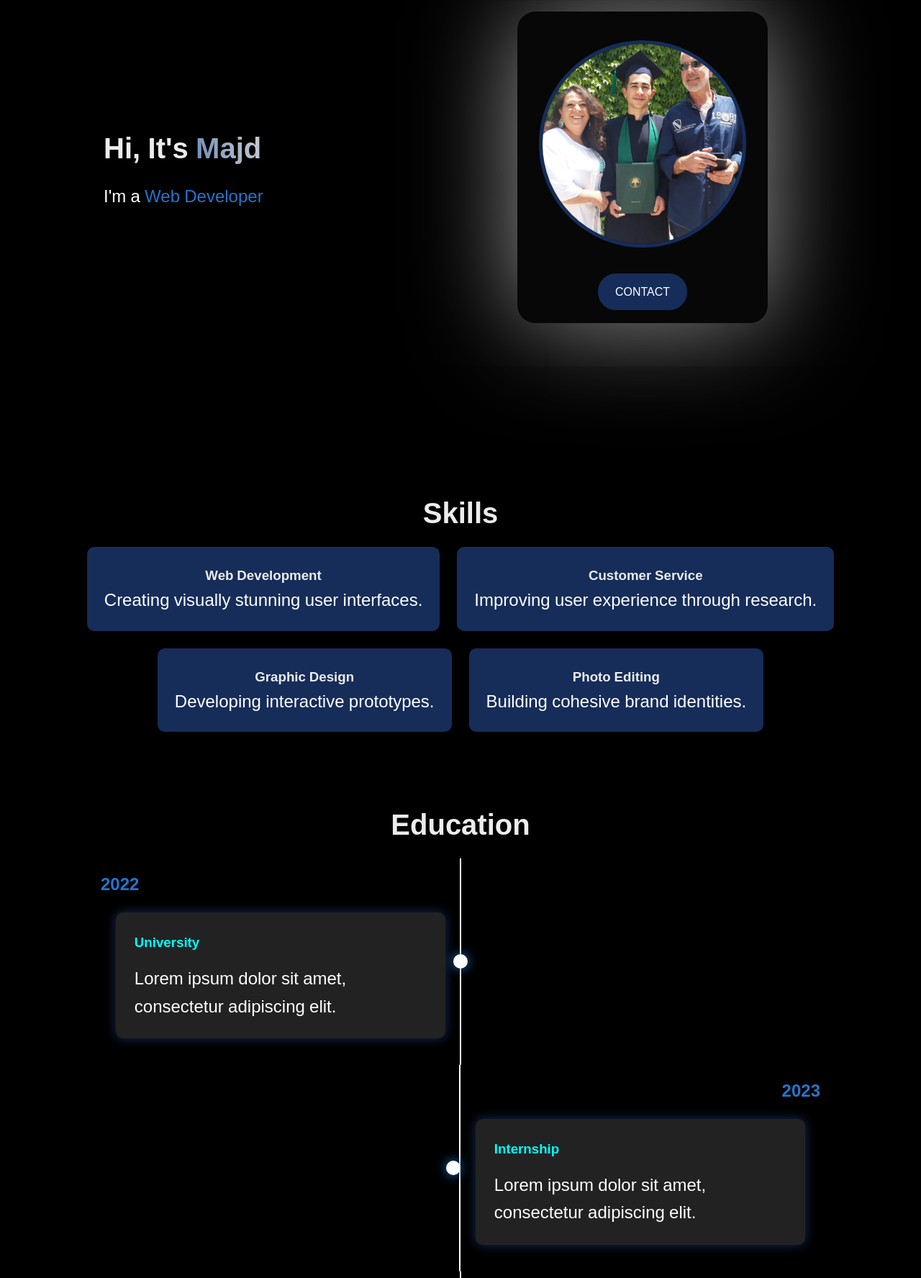
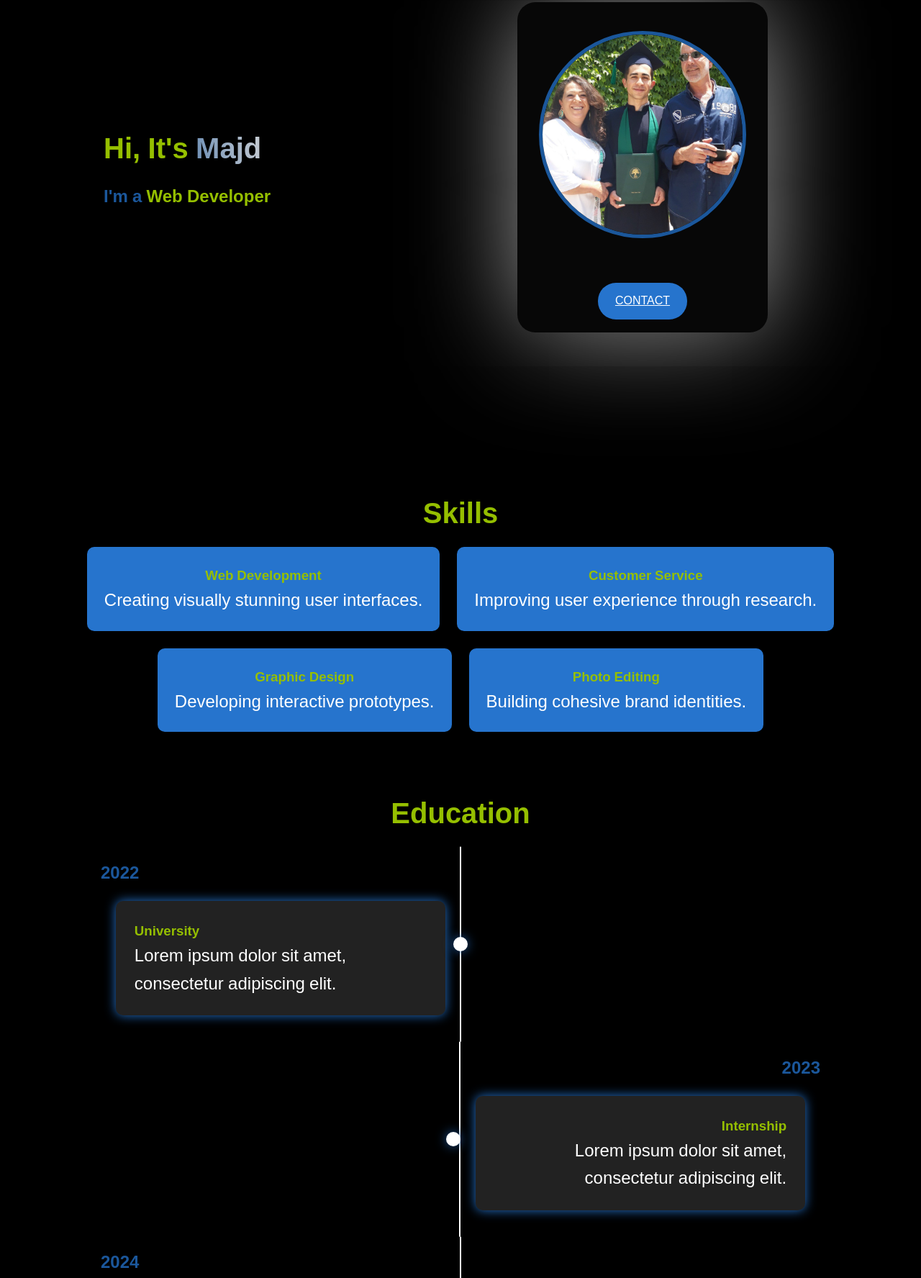
Before and after one commit to MurdZex55/portfolio, a plain HTML site: page index.html in a window 1280 px wide. Shown: the part 254-2030 px from the top of the page at 72% size. Drawn offline with Linux system fonts and the light colour scheme.

Commit message:
Add files via upload

```diff
--- a/index.html
+++ b/index.html
@@ -28,7 +28,7 @@
             <div class="intro-content">
                 <div class="intro-text">
                     <h2>Hi, It's <span class="highlight glitch-text" data-text="Majd">Majd</span></h2>
-                    <p>I'm a <span class="changing-text" id="role"></span></p>
+                    <p class=" prechangetext">I'm a <span class="changing-text" id="role"></span></p>
                 </div>
                 <div class="card-container">
                     <div class="card">
--- a/script.js
+++ b/script.js
@@ -45,10 +45,10 @@ function changeRole() {
     roleElement.textContent = roles[index]; // Change text
     roleElement.style.opacity = 1; // Fade in effect
     index = (index + 1) % roles.length; // Cycle through roles
-  }, 800); // 500ms to match the fade-out effect
+  }, 500); // 500ms to match the fade-out effect
 }
 
-setInterval(changeRole, 3000); // Change every 2 seconds
+setInterval(changeRole, 3500); // Change every 2 seconds
 
 
-roleElement.textContent = "?   ? ? ? ?";
+roleElement.textContent = "? ? ? ? ?";
--- a/styles.css
+++ b/styles.css
@@ -1,3 +1,10 @@
+/* Color Variables */
+:root {
+  --primary-color: #95bf00;
+  --secondary-color: #2674cd;
+  --accent-color: #1b579b;
+}
+
 /* General Styles */
 * {
   margin: 0;
@@ -17,13 +24,10 @@ body {
   line-height: 1.6;
   text-align: center;
 }
-#myname{
-  color: #00ffff;
-}
-
+h1,
 h2,
 h3 {
-  color: #ebeceb;
+  color: var(--primary-color);
 }
 
 header {
@@ -46,7 +50,7 @@ nav ul {
   flex-wrap: wrap;
 }
 nav ul li a {
-  color: #c9d0d8;
+  color: var(--primary-color);
   border-radius: 30%;
   padding: 0;
   text-decoration: none;
@@ -56,12 +60,13 @@ nav ul li a {
   transform-origin: center;
 }
 nav ul li a:hover {
-    color: #2674cd;
-    background-color:transparent;
+  color: var(--secondary-color);
+  background-color: transparent;
   transform: scale(1.1);
   margin-bottom: -10px;
 }
 
+/* Glitch Effect */
 .glitch-text {
   text-decoration: none;
   display: inline-block;
@@ -88,6 +93,7 @@ nav ul li a:hover {
   filter: blur(2px);
 }
 
+/* Introduction Section */
 #intro {
   display: flex;
   justify-content: center;
@@ -111,11 +117,13 @@ nav ul li a:hover {
   text-align: left;
   padding-right: 20px;
 }
+
 .changing-text {
-  color: #2674cd;
+  color: var(--primary-color);
   transition: opacity 0.5s ease-in-out;
   display: inline-block;
 }
+
 h2 {
   font-size: 2.5rem;
   margin-bottom: 1rem;
@@ -125,6 +133,7 @@ p {
   font-size: 1.5rem;
 }
 
+/* Card Styles */
 .card-container {
   flex: 1;
   display: flex;
@@ -147,25 +156,24 @@ p {
   animation: heartbeat 3.5s ease-in-out 0.2s infinite forwards;
 }
 
+.prechangetext {
+  color: var(--accent-color);
+  font-weight: bold;
+}
 
 .intro-image img {
-  width: 50%;
-  height: auto;
   border-radius: 50%;
   margin: 30px;
-  border: 5px solid #162d59 ;
-  margin-bottom: 5px;
-  padding: 0px ;
+  border: 5px solid var(--accent-color);
   width: 18rem;
   animation: zoomIn 1.5s ease;
   transition: all 0.8s ease-in-out;
 }
-.intro-image img:hover{
-    -webkit-box-shadow: 0px 0px 149px -6px rgba(255, 255, 255, 0.15);
-    -moz-box-shadow: 0px 0px 149px -6px rgba(255, 255, 255, 0.15);
+
+.intro-image img:hover {
   box-shadow: 0px 0px 149px -6px rgba(255, 255, 255, 0.15);
+}
 
-}
 .btn-group {
   display: flex;
   flex-direction: column;
@@ -173,9 +181,9 @@ p {
 }
 
 .highlight {
-    background: linear-gradient(257deg, #d3d4d6, #1b579b);
-    background-size: 200% 200%; /* Ensure the background is large enough to move smoothly */
-    background-position: 0% 50%; /* Initial position */
+  background: linear-gradient(257deg, #d3d4d6, var(--accent-color));
+  background-size: 200% 200%;
+  background-position: 0% 50%;
   background-clip: text;
   -webkit-background-clip: text;
   color: transparent;
@@ -184,28 +192,21 @@ p {
 
 .btn {
   color: white;
-    text-decoration: none;
-    transition: background-color 0.3s ease;
-    background: #162d59;
+  background: var(--secondary-color);
   border-radius: 25px;
-    font: "Noto Sans Hanunoo", sans-serif;
   padding: 0.8rem 1.5rem;
   text-transform: uppercase;
-    border: none;
   cursor: pointer;
   transition: all 0.3s ease, transform 0.3s ease;
   margin: 0.5rem;
-
 }
 
 .btn:hover {
-  background-color: #2674cd;
+  background-color: var(--secondary-color);
   transform: scale(1.1);
-
 }
 
-
-/* Services Section */
+/* Skills Section */
 #skills {
   padding: 3rem 1rem;
   background: #000000;
@@ -219,37 +220,16 @@ p {
 }
 
 .skill {
-  background-color: #162d59;
+  background-color: var(--secondary-color);
   padding: 1.5rem;
   border-radius: 10px;
-
   transition: all 0.3s ease, background-color 0.3s ease;
 }
 
 .skill:hover {
-  background-color: #2674cd;
-  width: 100rem;
+  background-color: var(--secondary-color);
 }
 
-/* Testimonials Section
-#testimonials {
-  padding: 2rem;
-  background: #1a1a1a;
-}
-
-.testimonial {
-  background-color: #000000;
-  padding: 1.5rem;
-  margin: 1rem;
-  border-radius: 10px;
-  transition: transform 0.3s ease, background-color 0.3s ease;
-}
-
-.testimonial:hover {
-  background-color: #00ffff;
-  transform: scale(1.05);
-}
-*/
 /* Education Section */
 #education {
   padding: 2rem;
@@ -263,6 +243,11 @@ p {
 .education-timeline li {
   padding: 1rem;
   border-left: 3px solid #000000;
+  color: white;
+}
+
+.education-timeline li:hover {
+  color: var(--primary-color);
 }
 
 /* Contact Section */
@@ -289,23 +274,18 @@ textarea {
 
 button {
   padding: 1rem 2rem;
-  background-color: #162d59;
+  background-color: var(--secondary-color);
   border: none;
   cursor: pointer;
-  color: #000;
+  color: white;
   transition: background-color 0.3s ease;
 }
 
 button:hover {
-  background-color: #601616;
-}
-/* Timeline Section */
-#education {
-  padding: 3rem 0;
-  background-color: #000000;
-  text-align: center;
+  background-color: var(--accent-color);
 }
 
+/* Timeline Section */
 .timeline {
   position: relative;
   max-width: 1000px;
@@ -332,7 +312,7 @@ button:hover {
 .timeline-event .timeline-date {
   font-size: 1.5rem;
   font-weight: bold;
-  color: #2674cd;
+  color: var(--accent-color);
   margin-bottom: 1rem;
 }
 
@@ -343,14 +323,14 @@ button:hover {
   margin: 1.3rem;
   border-radius: 10px;
   border: 2px solid transparent;
-  box-shadow: 0 0 15px #162d59;
+  box-shadow: 0 0 15px var(--secondary-color);
   transition: all 0.3s ease-in-out;
 }
 
 .timeline-event:hover .timeline-content {
-  background-color: #2674cd;
+  background-color: var(--accent-color);
   color: #000;
-  box-shadow: 0 0 25px #2674cd;
+  box-shadow: 0 0 25px var(--accent-color);
   transform: translate(1.11);
 }
 
@@ -394,7 +374,7 @@ button:hover {
   transform: translateY(-50%);
   left: 50%;
   margin-left: -10px;
-  box-shadow: 0 0 15px #2674cd;
+  box-shadow: 0 0 15px var(--accent-color);
 }
 
 .timeline-event.left:after {
@@ -406,15 +386,6 @@ button:hover {
   left: -10px;
 }
 
-/* Ensure content is centered vertically */
-.timeline-content {
-  text-align: left;
-}
-
-.timeline-content h3 {
-  color: #00ffff;
-  margin-bottom: 1rem;
-}
 /* Keyframes for Animations */
 @keyframes fadeIn {
   0% {
```
Lines whose indentation alone changed are shown as unchanged.
